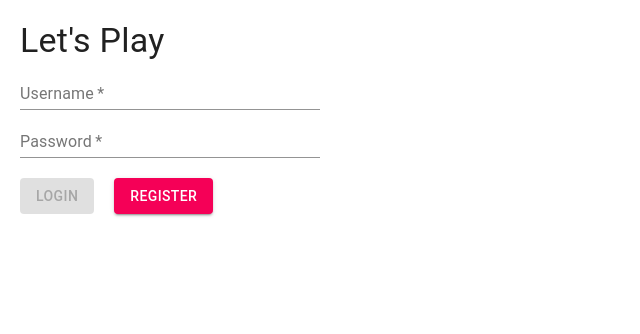
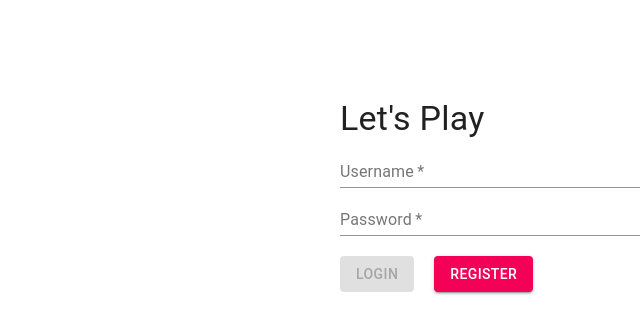
Before and after one commit to nandha2447/Lets-play, a React (Create React App) app: page / in a window 1280 px wide. Shown: the top 334 px of the page, without its empty margins (0-640 px from the left). Built offline with nearby package versions, Linux system fonts and the light colour scheme.

Commit message:
align center login page

```diff
--- a/src/containers/Login/index.js
+++ b/src/containers/Login/index.js
@@ -61,12 +61,11 @@ class Login extends React.Component {
 
     return (
       <Grid
-        direction="row"
+        container
         justify="center"
         alignItems="center"
-        style={{ height: '100%' }}
+        style={{  height: 'calc(100vh - 4px)' }}
         spacing={24}
-        xs={12}
       >
         <Paper
           style={{ height: 600, width: 600, padding: 20 }}
@@ -84,7 +83,7 @@ class Login extends React.Component {
                 justify="flex-start"
                 alignItems="flex-start"
                 spacing={0}
-                xs={6}
+                xs={8}
               >
                 <TextField
                   name="username"
@@ -101,7 +100,7 @@ class Login extends React.Component {
                 justify="flex-start"
                 alignItems="flex-start"
                 spacing={0}
-                xs={6}
+                xs={8}
               >
                 <TextField
                   name="password"
@@ -120,7 +119,7 @@ class Login extends React.Component {
                 justify="space-around"
                 alignItems="center"
                 spacing={0}
-                xs={6}
+                xs={8}
                 style={{ marginTop: 20 }}
               >
                 <Button variant="contained" color="secondary" disabled={isLoginDisabled} onClick={this.login}>
@@ -144,7 +143,7 @@ class Login extends React.Component {
                 justify="flex-start"
                 alignItems="flex-start"
                 spacing={0}
-                xs={6}
+                xs={8}
               >
                 <TextField
                   name="username"
@@ -161,7 +160,7 @@ class Login extends React.Component {
                 justify="flex-start"
                 alignItems="flex-start"
                 spacing={0}
-                xs={6}
+                xs={8}
               >
                 <TextField
                   name="password"
@@ -179,7 +178,7 @@ class Login extends React.Component {
                 justify="flex-start"
                 alignItems="flex-start"
                 spacing={0}
-                xs={6}
+                xs={8}
               >
                 <TextField
                   name="confirmPassword"
@@ -197,7 +196,7 @@ class Login extends React.Component {
                 justify="center"
                 alignItems="center"
                 spacing={0}
-                xs={6}
+                xs={8}
                 style={{ marginTop: 20 }}
               >
                 <Button
```
